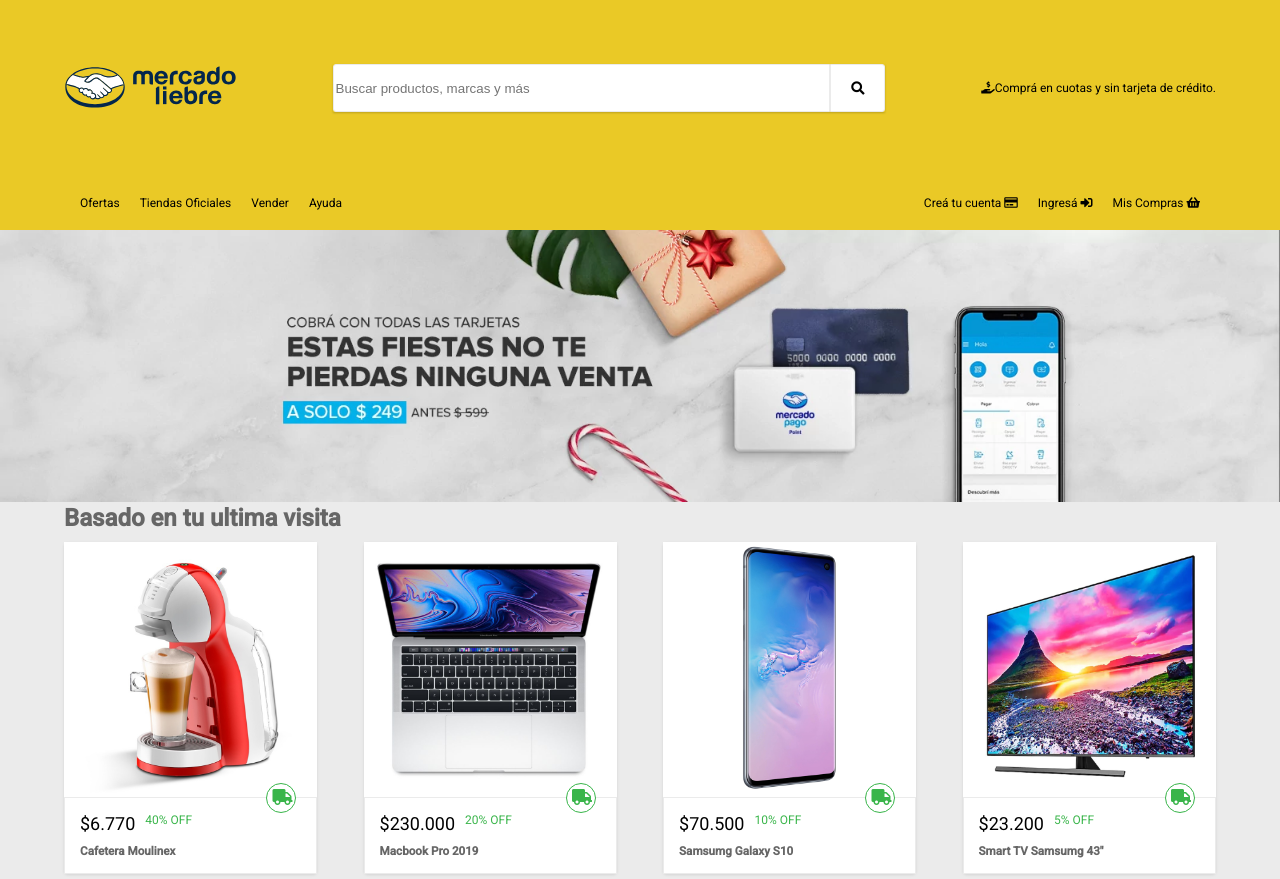
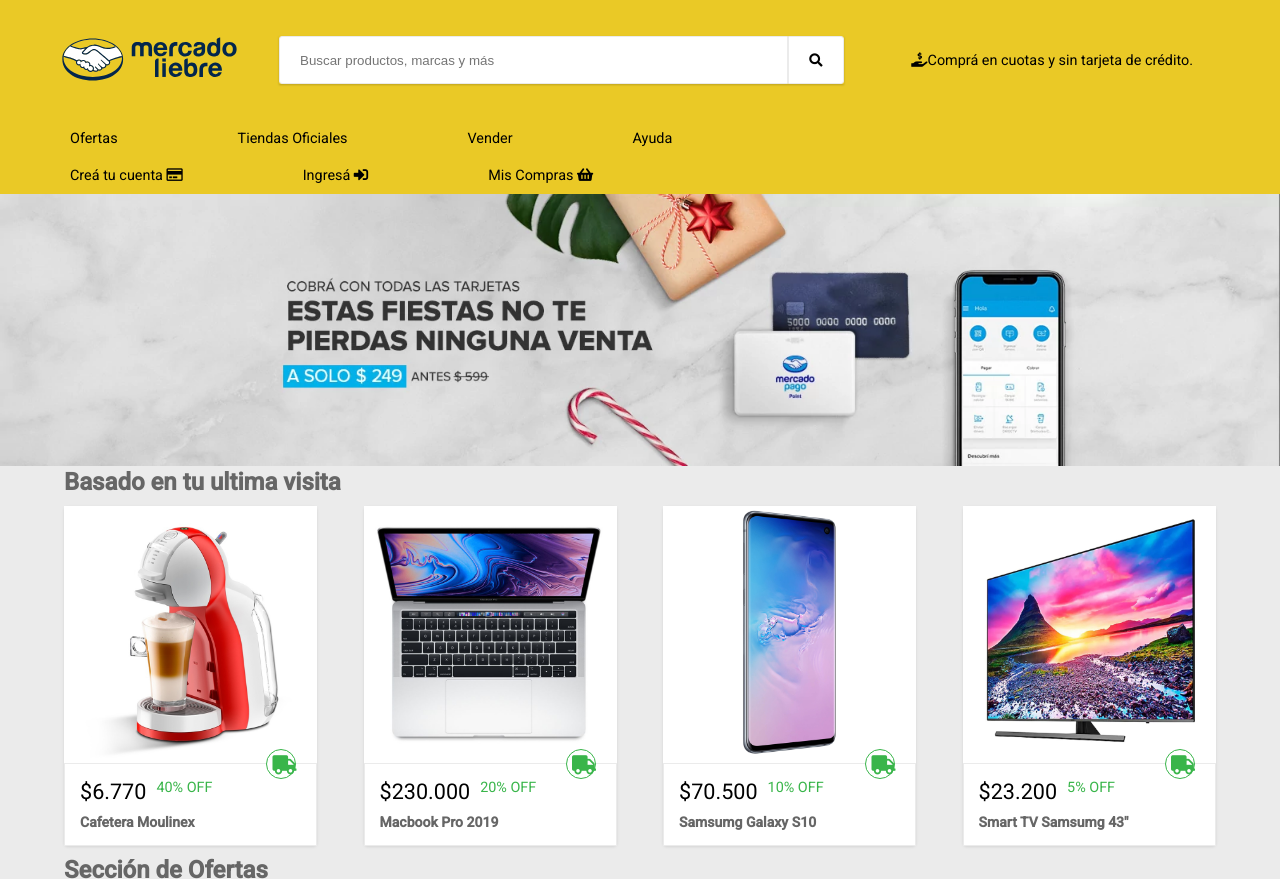
Before and after one commit to juancamilosalazarrestrepo/mercadoliebre, a website: page views/home.html in a window 1280 px wide. Shown: the top 879 px of the page. Drawn offline with Linux system fonts and the light colour scheme.

Commit message:
arreglos en css
arregle el tamano de la letra en el nav y el tamano del logo

```diff
--- a/app.js
+++ b/app.js
@@ -12,4 +12,4 @@
 app.post('/', (req,res) => res.sendFile(path.resolve(__dirname, './views/home.html'))  )
 app.get('/registro', (req,res) => res.sendFile(path.resolve(__dirname, './views/register.html'))  )
 app.get('/login', (req,res) => res.sendFile(path.resolve(__dirname, './views/login.html'))  )
-app.listen(process.env.PORT || 3000, () =>console.log("Servidor Corriendo en Puerto 3000"));
+app.listen(process.env.PORT || 3000, () =>console.log("Servidor Corriendo"));
--- a/public/css/index.css
+++ b/public/css/index.css
@@ -104,7 +104,7 @@
     background-color: var(--blanco);
     border: 1px solid var(--gris-claro);
     color:var(--gris-oscuro);
-    padding: 2px;
+    padding: 20px;
     height: 48px;
     width: 90%;
     border-radius: 3px 0px 0px 3px;
@@ -123,7 +123,11 @@
 }
 
 header div.top-header p {
+
     text-align: center;
+
+
+
 }
 
 header div.top-header form {
@@ -388,6 +392,27 @@
 
     .top-header{
         flex-wrap: wrap;
+        padding: 0;
+    }
+
+    header picture.logo{
+        display: block;
+        width: 100px;
+        margin-right: 10px;
+        margin-bottom: 10px;
+
+    }
+    header div form{
+        display: block;
+        width: 20%;
+
+
+    }
+
+    header div p{
+        display: block;
+
+
     }
     .description{
         opacity: 1;
@@ -396,8 +421,9 @@
 
     nav ul {
         display: flex;
-        gap: 20px;
+        gap:20px;
         margin: 20px;
+        justify-content: space-around;
     }
     .products-container{
         display: flex;
@@ -445,28 +471,47 @@
 }
 
 @media screen and (min-width: 769px) {
+    header {
+        font-size: 1.2em;
+    }
     header nav {
+
         padding: 0px 60px;
     }
 
     header div.top-header{
+        padding: 2% 2%;
         justify-content: space-between;
 
+    }
+
+    nav ul{
+        gap: 15px;
+        margin: 10px;
     }
 
     header picture.logo{
         display: block;
         width: 15%;
-        margin: 0px;
+        margin: 10px;
     }
-    header picture.form{
+    header div form{
+
         display: block;
         width: 30%;
     }
 
-    header picture.p{
+    header div p{
         display: block;
         width: 30%;
+
+    }
+
+
+    header ul li a {
+        text-decoration: none;
+        color: var(--negro);
+
     }
 
     .products-container article{
@@ -477,6 +522,10 @@
 
         max-width: 40rem;
 
+    }
+
+    article{
+        font-size: 1.2rem;
     }
 
     footer{
@@ -495,3 +544,16 @@
         margin-bottom: 5px;
     }
 }
+
+
+@media screen and (min-width: 1255px) {
+    header div.top-header{
+        padding: 2% 4%;
+    }
+
+
+    nav ul{
+        gap: 120px;
+    }
+
+}
```
